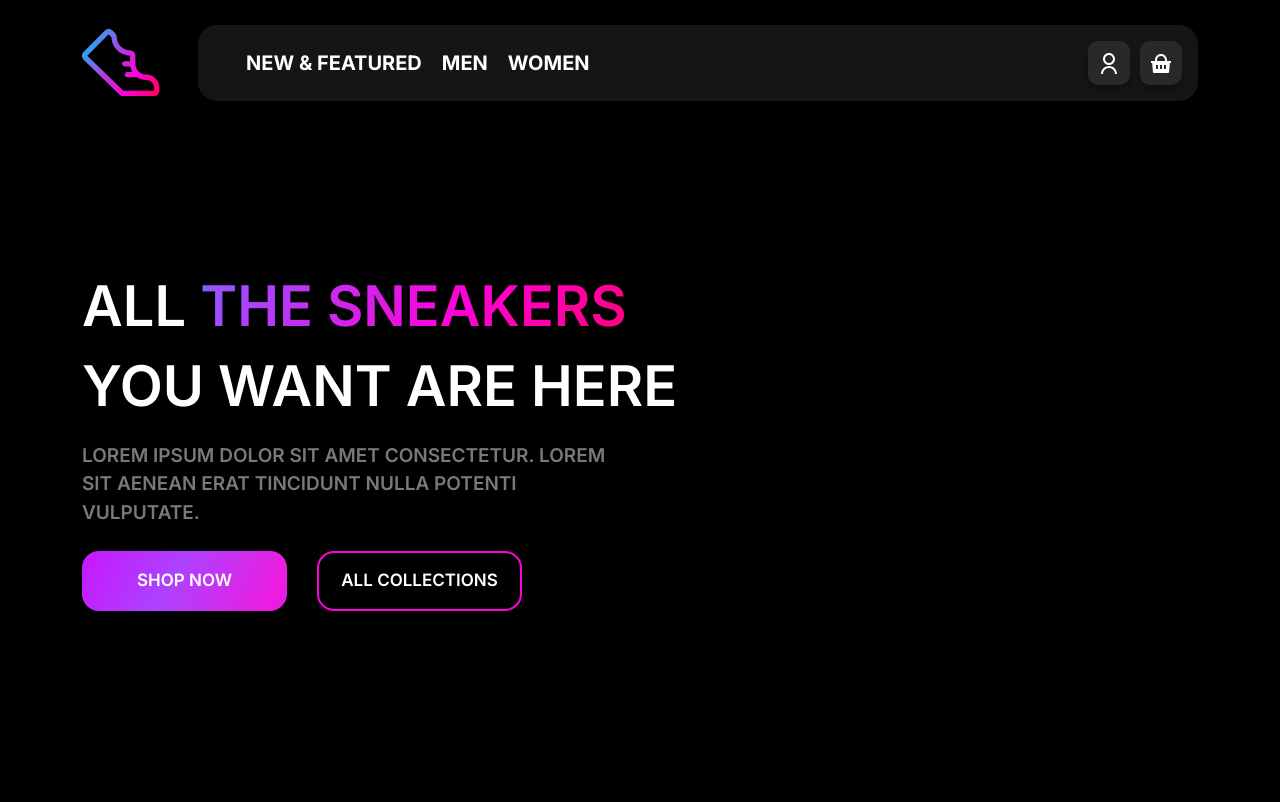
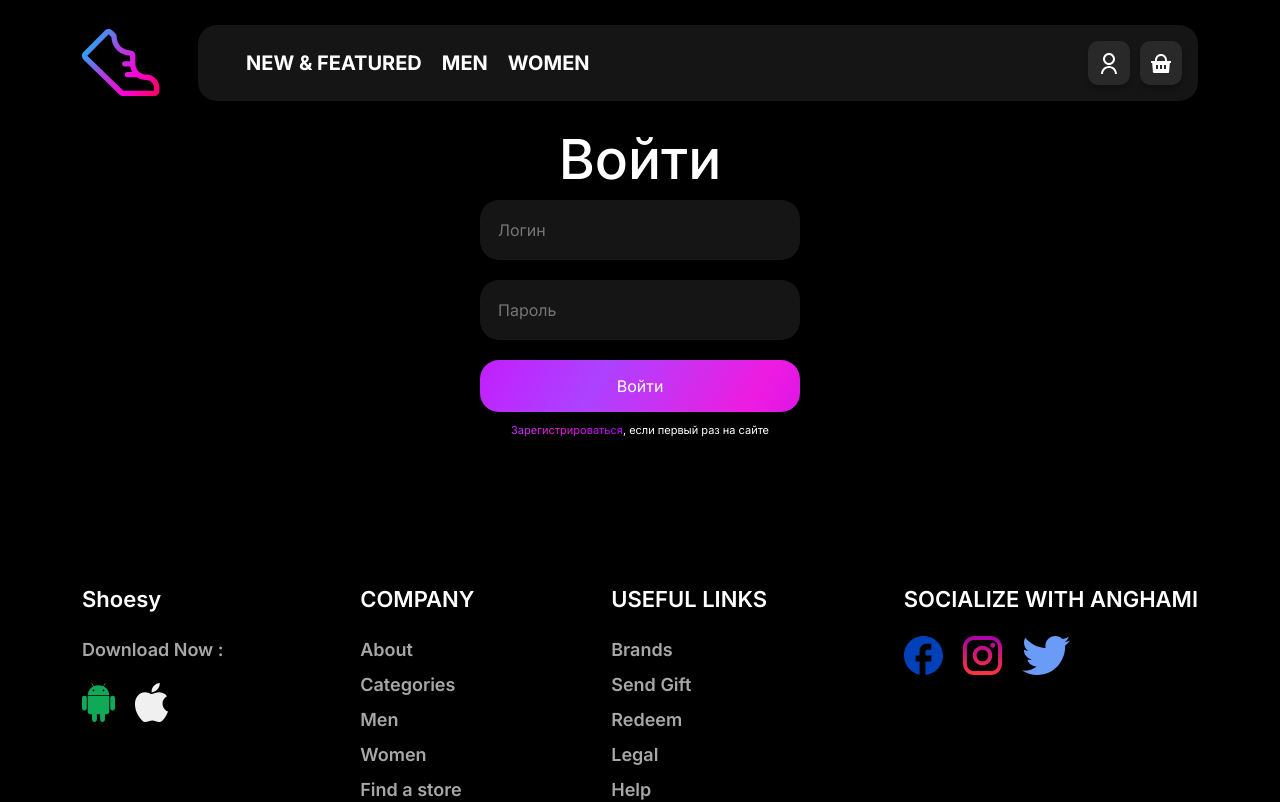
Before and after one commit to normansrgn/graduateWork, a React app: page /log in a window 1280 px wide. Shown: the top 802 px of the page. Built offline with nearby package versions, Linux system fonts and the light colour scheme; the HTML template or start-up script is replaced by a standard one.

Commit message:
Log page

```diff
--- a/src/App.jsx
+++ b/src/App.jsx
@@ -10,6 +10,7 @@ import Men from "./pages/Men";
 import Women from "./pages/Women";
 import Basket from "./pages/Basket";
 import ScrollToTop from "./components/ScrollTop/ScrollTop";
+import Log from "./pages/Login";
 
 ReactDOM.createRoot(document.getElementById("root")).render(
   <BrowserRouter>
@@ -22,6 +23,7 @@ ReactDOM.createRoot(document.getElementById("root")).render(
         <Route path="women" element={<Women />} />
         <Route path="basket" element={<Basket />} />
         <Route path="*" element={<Home />} />
+        <Route path="log" element={<Log />} />
       </Routes>
       <Footer />
     </React.Fragment>
--- a/src/components/Header/HeaderNav.jsx
+++ b/src/components/Header/HeaderNav.jsx
@@ -22,6 +22,7 @@ function HeaderNav() {
         </nav>
 
         <div className="header__navIc">
+          <Link to="/log">
           <div className="header__navIcon">
             <svg
               xmlns="http://www.w3.org/2000/svg"
@@ -59,6 +60,7 @@ function HeaderNav() {
               <path d="M4 22C4 17.5817 7.58172 14 12 14C16.4183 14 20 17.5817 20 22H18C18 18.6863 15.3137 16 12 16C8.68629 16 6 18.6863 6 22H4ZM12 13C8.685 13 6 10.315 6 7C6 3.685 8.685 1 12 1C15.315 1 18 3.685 18 7C18 10.315 15.315 13 12 13ZM12 11C14.21 11 16 9.21 16 7C16 4.79 14.21 3 12 3C9.79 3 8 4.79 8 7C8 9.21 9.79 11 12 11Z"></path>
             </svg>
           </div>
+          </Link>
           <Link to="/basket">
             <div className="header__navIcon">
               <svg
--- /dev/null
+++ b/src/components/LogReg/Log.jsx
@@ -0,0 +1,37 @@
+import React from "react";
+
+import { Container } from "react-bootstrap";
+import { Link } from "react-router-dom";
+
+import "./__logReg.scss";
+
+function Login() {
+  return (
+    <>
+      <section className="login">
+        <Container className="login__container">
+          <h1 className="login__title">Войти</h1>
+          <form action="" className="login__form">
+            <input type="text" className="login__input" placeholder="Логин" />
+            <input
+              type="password"
+              className="login__input"
+              placeholder="Пароль"
+            />
+            <div className="login__button">
+              <button>Войти</button>
+              <div className="login__btnText">
+                <Link to="/">
+                  <span>Зарегистрироваться</span>
+                </Link>
+                , если первый раз на сайте
+              </div>
+            </div>
+          </form>
+        </Container>
+      </section>
+    </>
+  );
+}
+
+export default Login;
--- /dev/null
+++ b/src/components/LogReg/__logReg.scss
@@ -0,0 +1,71 @@
+.login {
+  &__container {
+    display: flex;
+    flex-direction: column;
+    align-items: center;
+  }
+
+  &__title {
+    text-align: center;
+    font-size: 55px;
+  }
+
+  &__form {
+    display: flex;
+    flex-direction: column;
+    align-items: center;
+    gap: 20px;
+    & input {
+      color: white;
+      background-color: #151515;
+      border-radius: 19px;
+      border: none;
+      padding: 18px;
+      width: 320px;
+
+      &:focus {
+        outline: none;
+      }
+    }
+  }
+
+  &__button {
+    width: 100%;
+    & button {
+      width: 100%;
+      border-radius: 19px;
+      padding: 14px;
+      border: none;
+      color: white;
+      background: linear-gradient(
+        118.79deg,
+        rgb(210, 6, 252) 2.254%,
+        rgb(172, 66, 255) 33.741%,
+        rgb(237, 28, 224) 57.356%,
+        rgb(177, 0, 255) 90.232%
+      );
+      background-size: 200% 200%;
+      animation: gradientShift 6s linear infinite;
+    }
+  }
+
+  &__btnText {
+    text-align: center;
+    margin-top: 10px;
+    font-size: 11px;
+
+    & span {
+      background: linear-gradient(
+        118.79deg,
+        rgb(210, 6, 252) 2.254%,
+        rgb(172, 66, 255) 33.741%,
+        rgb(237, 28, 224) 57.356%,
+        rgb(177, 0, 255) 90.232%
+      );
+      -webkit-background-clip: text;
+      color: transparent;
+      background-size: 200% 200%;
+      animation: gradientAnimation 9s linear infinite;
+    }
+  }
+}
--- a/src/components/SneakersPromo/SneakersCard.jsx
+++ b/src/components/SneakersPromo/SneakersCard.jsx
@@ -20,7 +20,7 @@ function SneakerCard(props) {
     // Скрываем уведомление через 3 секунды
     setTimeout(() => {
       setShowNotification(false);
-    }, 3000);
+    }, 2000);
   };
 
   return (
--- /dev/null
+++ b/src/pages/Login.jsx
@@ -0,0 +1,15 @@
+import React from "react";
+
+import Login from "../components/LogReg/Log";
+
+function Log() {
+  return (
+    <>
+      <section className="Log">
+          <Login />
+      </section>
+    </>
+  );
+}
+
+export default Log;
```
